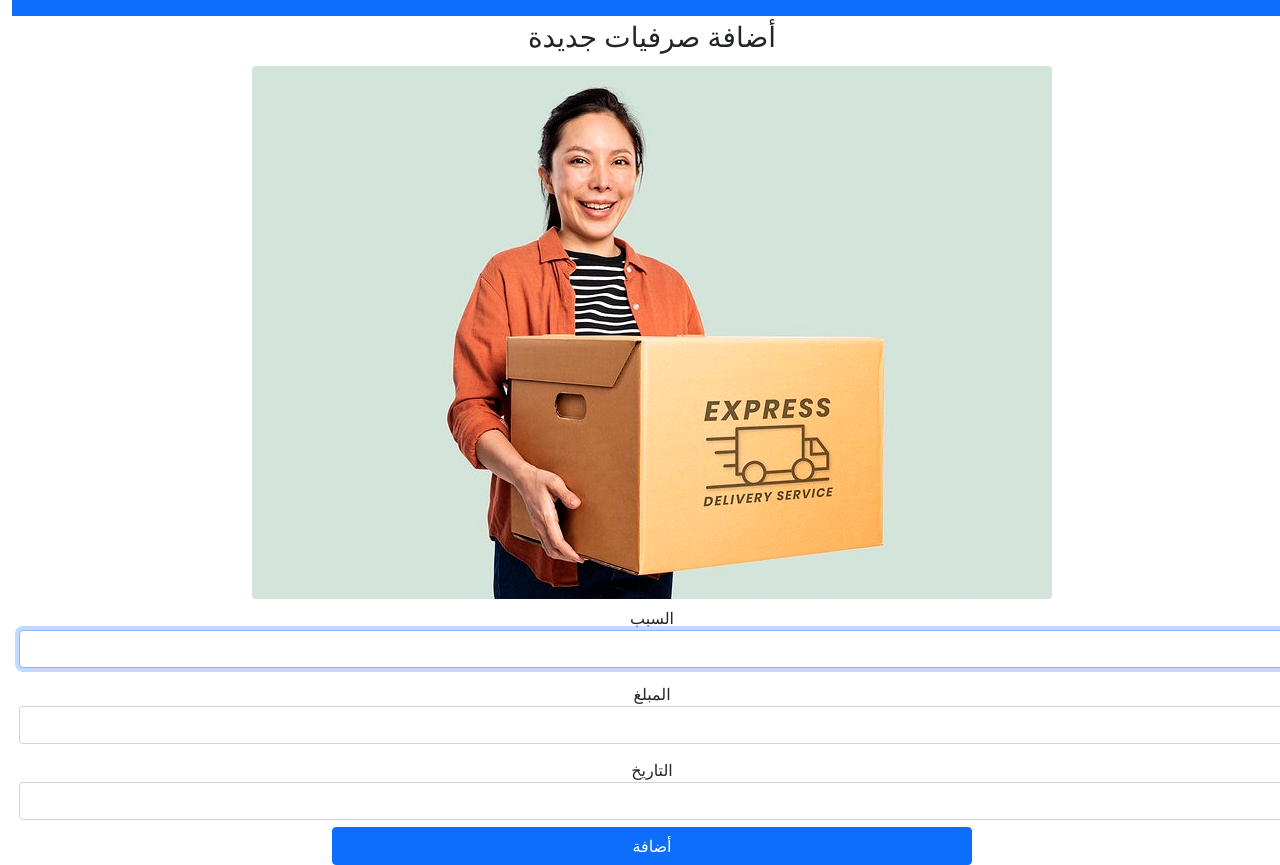
After one commit to Husseinfadhel/DMS, a Flask app: page /add/masrf in a window 1280 px wide. The commit adds this page. Run offline with Flask 2, Linux system fonts and the light colour scheme.

Commit message:
adding front & back for billing

```diff
--- a/app.py
+++ b/app.py
@@ -1,6 +1,6 @@
 from flask import Flask, render_template, request, flash, url_for, redirect
-from models import setup_db, Client, Driver
-from forms import AddClient, Search, AddDriver
+from models import setup_db, Client, Driver, Masareef
+from forms import AddClient, Search, AddDriver, AddMasrf
 
 app = Flask(__name__, template_folder='templates')
 
@@ -82,3 +82,37 @@ def driver_post():
         Driver.card_no.like('%{}%'.format(search))
     ))
     return render_template('driver.html', query=filte, form=form)
+
+
+@app.route('/add/masrf', methods=['GET'])
+def add_masrf():
+    masrf = AddMasrf()
+    return render_template('addmasaref.html', form=masrf)
+
+
+@app.route('/add/masrf', methods=['POST'])
+def add_masrf_post():
+    new = Masareef(reason=request.form['reason'],
+                   amount=request.form['amount'],
+                   date=request.form['date']
+                   )
+    Masareef.insert(new)
+    return redirect(url_for('main'))
+
+@app.route('/masrf', methods=['GET'])
+def masrf():
+    query = Masareef.query.all()
+    form = Search()
+    return render_template('masrf.html', query=query, form=form)
+
+
+@app.route('/masrf', methods=['POST'])
+def masrf_post():
+    search = request.form['search']
+    form = Search()
+    filte = Masareef.query.filter(db.or_(
+        Masareef.reason.like('%{}%'.format(search)),
+        Masareef.amount.like('%{}%'.format(search)),
+        Masareef.date.like('%{}%'.format(search))
+    ))
+    return render_template('masrf.html', query=filte, form=form)
--- a/forms.py
+++ b/forms.py
@@ -17,3 +17,9 @@ class AddDriver(FlaskForm):
     name = StringField("name", validators=[DataRequired()])
     phone = StringField("phone", validators=[DataRequired()])
     card_no = StringField("card_no", validators=[DataRequired()])
+
+
+class AddMasrf(FlaskForm):
+    reason = StringField("name", validators=[DataRequired()])
+    amount = StringField("phone", validators=[DataRequired()])
+    date = StringField("card_no", validators=[DataRequired()])
--- /dev/null
+++ b/templates/addmasaref.html
@@ -0,0 +1,50 @@
+{% extends "base.html" %}
+
+{% block style %}
+<style>
+.form-heading {
+                text-align: center;
+    padding: 4px;
+}
+.form-group{
+    text-align: center;
+    padding: 7px;
+}
+.btn{
+    text-align: center;
+}
+</style>
+{% endblock %}
+
+{% block content %}
+    <div class="flex-container">
+<div class="justify-content-center">
+    <div class="row align-items-center">
+<div class="form-wrapper">
+
+  <form method="post" class="form">
+              <h3 class="form-heading">أضافة صرفيات جديدة </h3>
+      <img src="../static/images/delivery.jpg" class="rounded mx-auto d-block" alt="...">
+<div class="form-group">
+            <label for="name">السبب</label>
+            {{ form.reason(class_ = 'form-control', autofocus = true) }}
+    </div>
+      <div class="form-group">
+            <label for="phone">المبلغ</label>
+            {{ form.amount(class_ = 'form-control', autofocus = true) }}
+    </div>
+      <div class="form-group">
+            <label for="card_no">التاريخ</label>
+            {{ form.date(class_ = 'form-control', autofocus = true) }}
+    </div>
+      <div class="d-grid gap-2 col-6 mx-auto">
+
+      <input type="submit" value="أضافة" class="btn btn-primary">
+      </div>
+  </form>
+</div>
+</div>
+    </div>
+</div>
+
+{% endblock %}
--- a/templates/main.html
+++ b/templates/main.html
@@ -26,8 +26,8 @@
   <img src="../static/images/psd.jpg" class="card-img-top" alt="...">
   <div class="card-body">
     <h5 class="card-title">المصاريف</h5>
-    <a href="#" class="btn btn-primary">عرض </a>
-    <a href="#" class="btn btn-primary">أضافة مصروف</a>
+    <a href="/masrf" class="btn btn-primary">عرض </a>
+    <a href="/add/masrf" class="btn btn-primary">أضافة مصروف</a>
 </div>
             </div>
             <div class="card" style="width: 14rem;">
```
Also changed, not shown: templates/masrf.html (added, +33 -0 lines).
